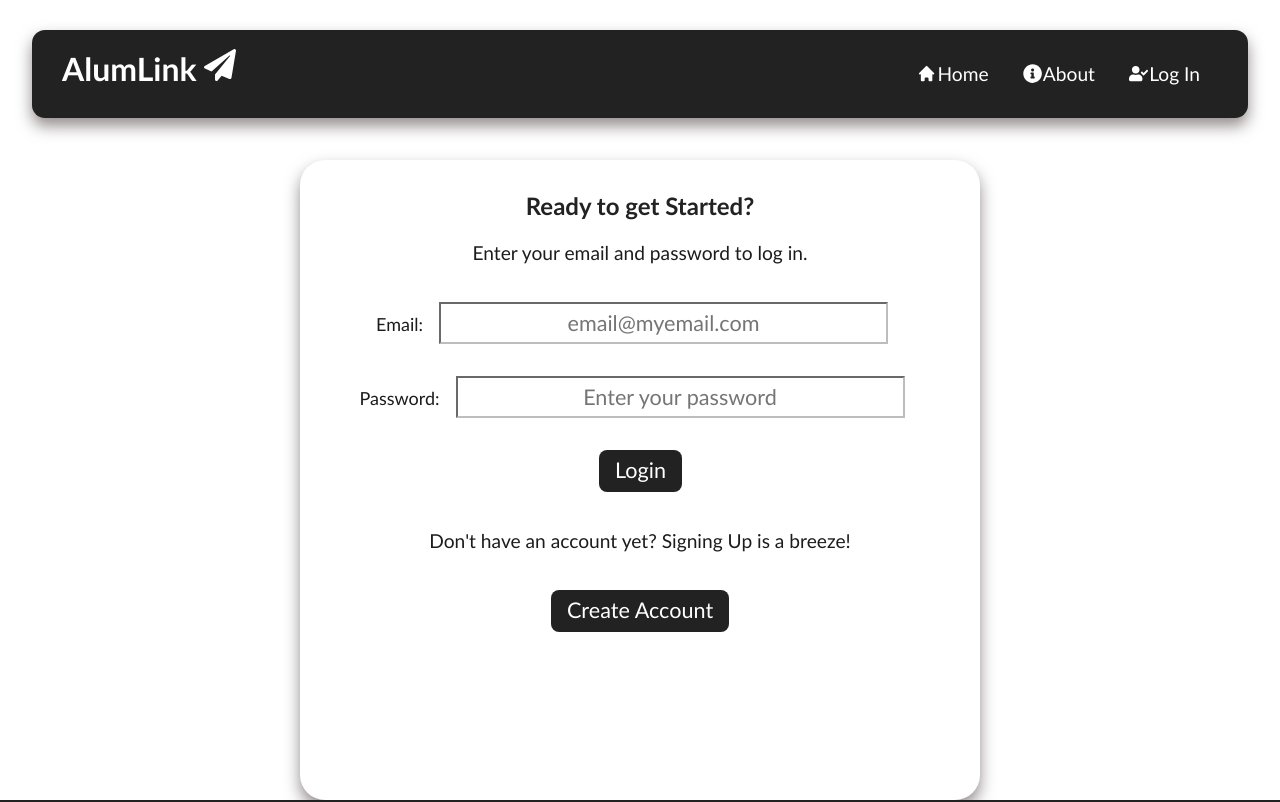
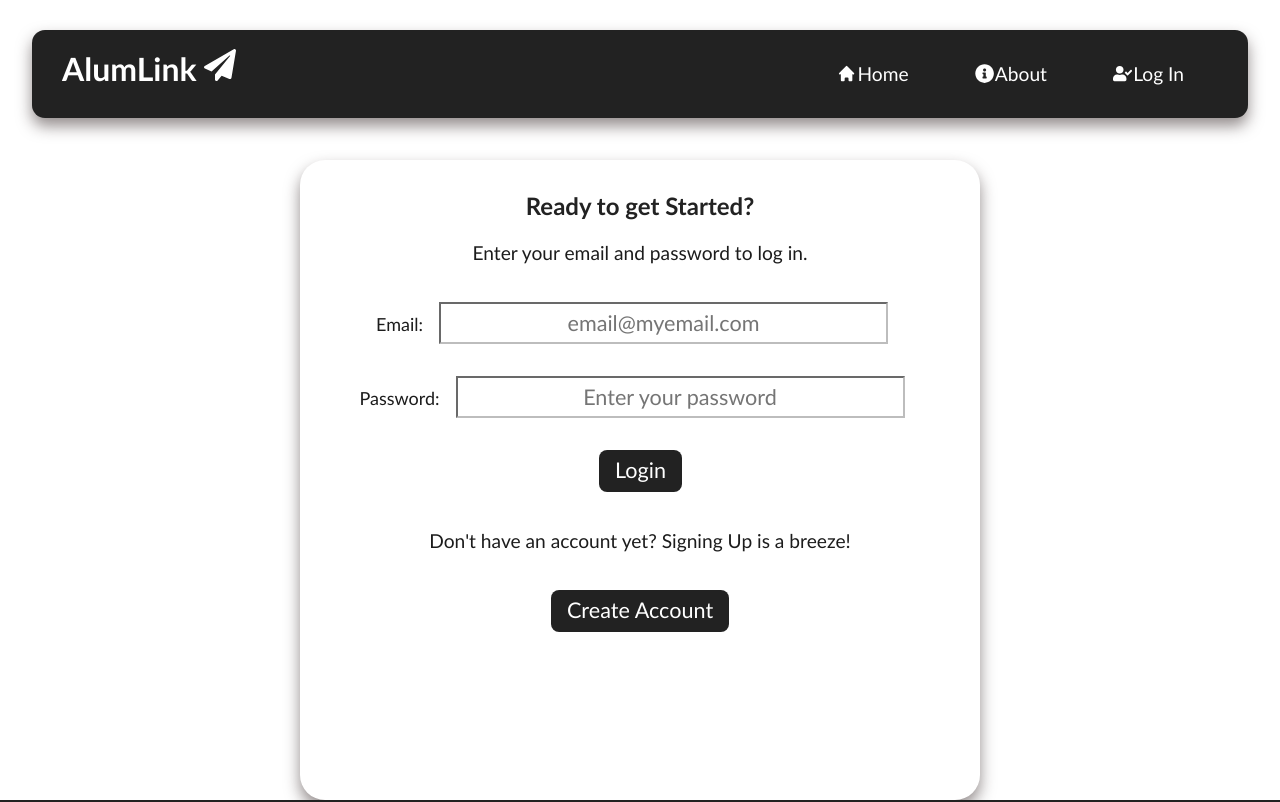
Before and after one commit to CUNYTechPrep/AlumLink, a React (Create React App) app in the folder client/: page /login in a window 1280 px wide. Shown: the top 802 px of the page. Built offline with nearby package versions, Linux system fonts and the light colour scheme.

Commit message:
fixed conditional rendering of sign-out btn styling

```diff
--- a/client/src/components/NavBar.js
+++ b/client/src/components/NavBar.js
@@ -73,7 +73,7 @@ function NavBar() {
               </Link>
             </li>
           ) : (
-            <li onClick={handleSignOut}>
+            <li onClick={handleSignOut} className="signout">
               <FaUserCheck /> Sign Out
             </li>
           )}
--- a/client/src/components/NavBarStyles.css
+++ b/client/src/components/NavBarStyles.css
@@ -36,6 +36,14 @@
 
 .NavbarItems li {
   margin-right: 2px;
+  text-decoration: none;
+  color: black;
+  display: flex;
+  align-items: center;
+  padding: 0.7rem 1rem;
+  white-space: nowrap;
+  border-radius: 4px;
+  cursor: pointer;
 }
 
 .NavbarItems a {
@@ -128,3 +136,14 @@
   color: white;
   font-size: 2rem;
 }
+
+.signout{
+  background-color: rgb(201, 195, 195);
+  color: black;
+  border-radius: 8px;
+}
+
+.signout:hover{
+  background-color: white;
+  color: black;
+}
```
